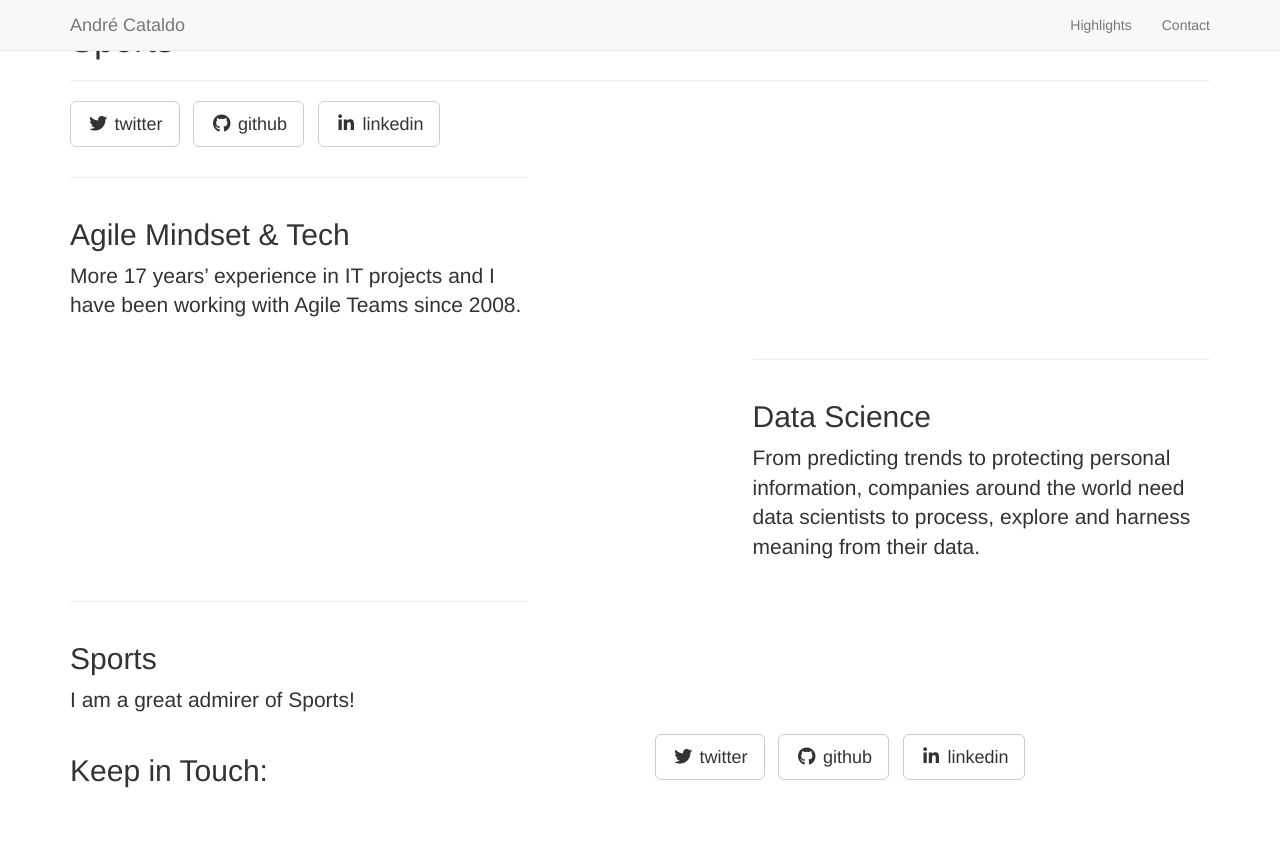
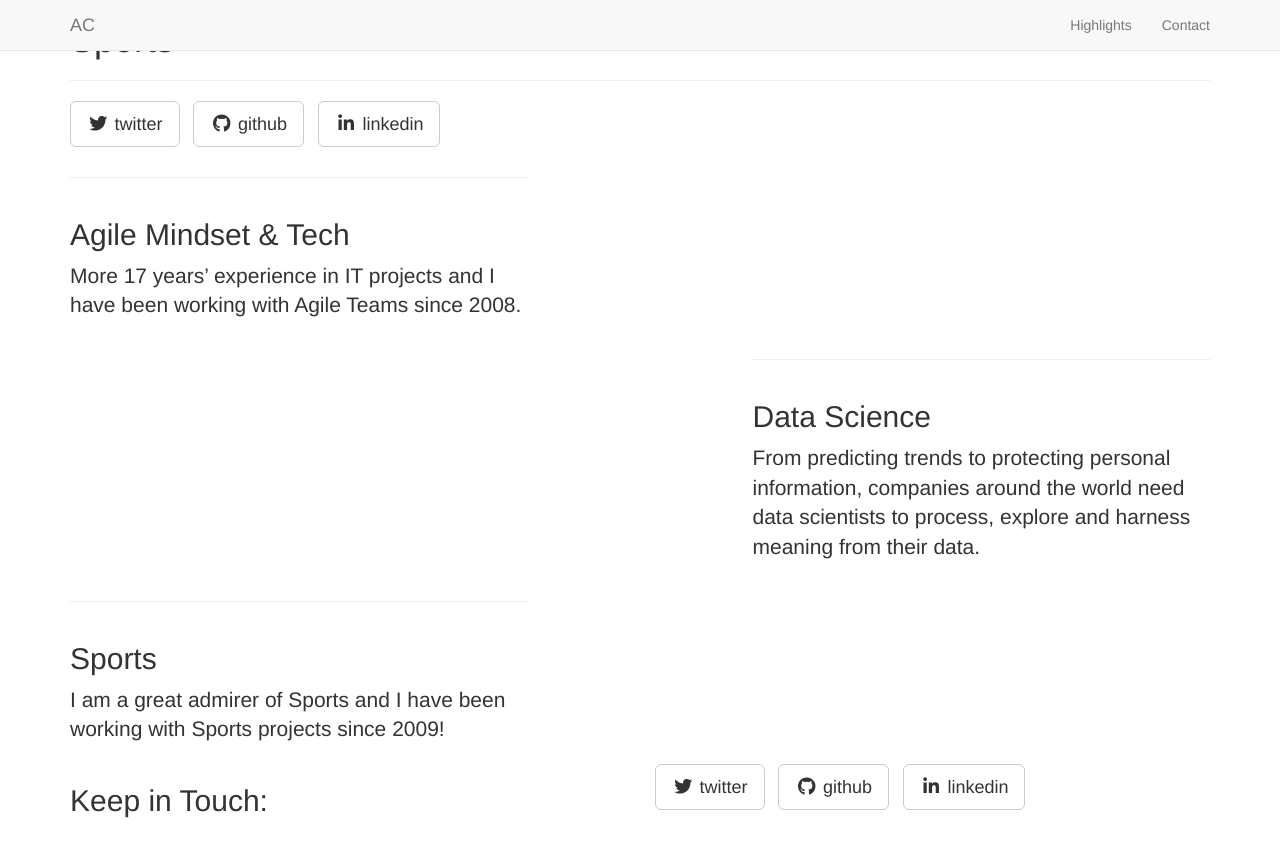
Before and after one commit to andrecataldo/andrecataldo.github.io, a Jekyll site: the page built from _posts/2014-09-23-services-3.markdown, in a window 1280 px wide. Shown: the top 857 px of the page. Built offline with Jekyll 4.4.1, drawn with Linux system fonts in a browser that asks for light colours; nearby versions of some CDN libraries; library files that are not in the unit come from our copies.

Commit message:
change sports text

```diff
--- a/_config.yml
+++ b/_config.yml
@@ -3,7 +3,7 @@
 # ----------------------- #
 
 url: http://yoursite.com
-title: André Cataldo
+title: AC
 email: contact@andrecataldo.com
 author: André Cataldo
 description: > # "Write an awesome description for your new site here.
--- a/_posts/2014-09-23-services-3.markdown
+++ b/_posts/2014-09-23-services-3.markdown
@@ -5,5 +5,5 @@ category: Services
 title: Sports
 description: |
 ---
-I am a great admirer of Sports! <br>
+I am a great admirer of Sports and I have been working with Sports projects since 2009! <br>
 <!-- This template features the 'Lato' font, part of the [Google Web Font library](http://www.google.com/fonts), as well as [icons from Font Awesome](http://fontawesome.io).-->
```
